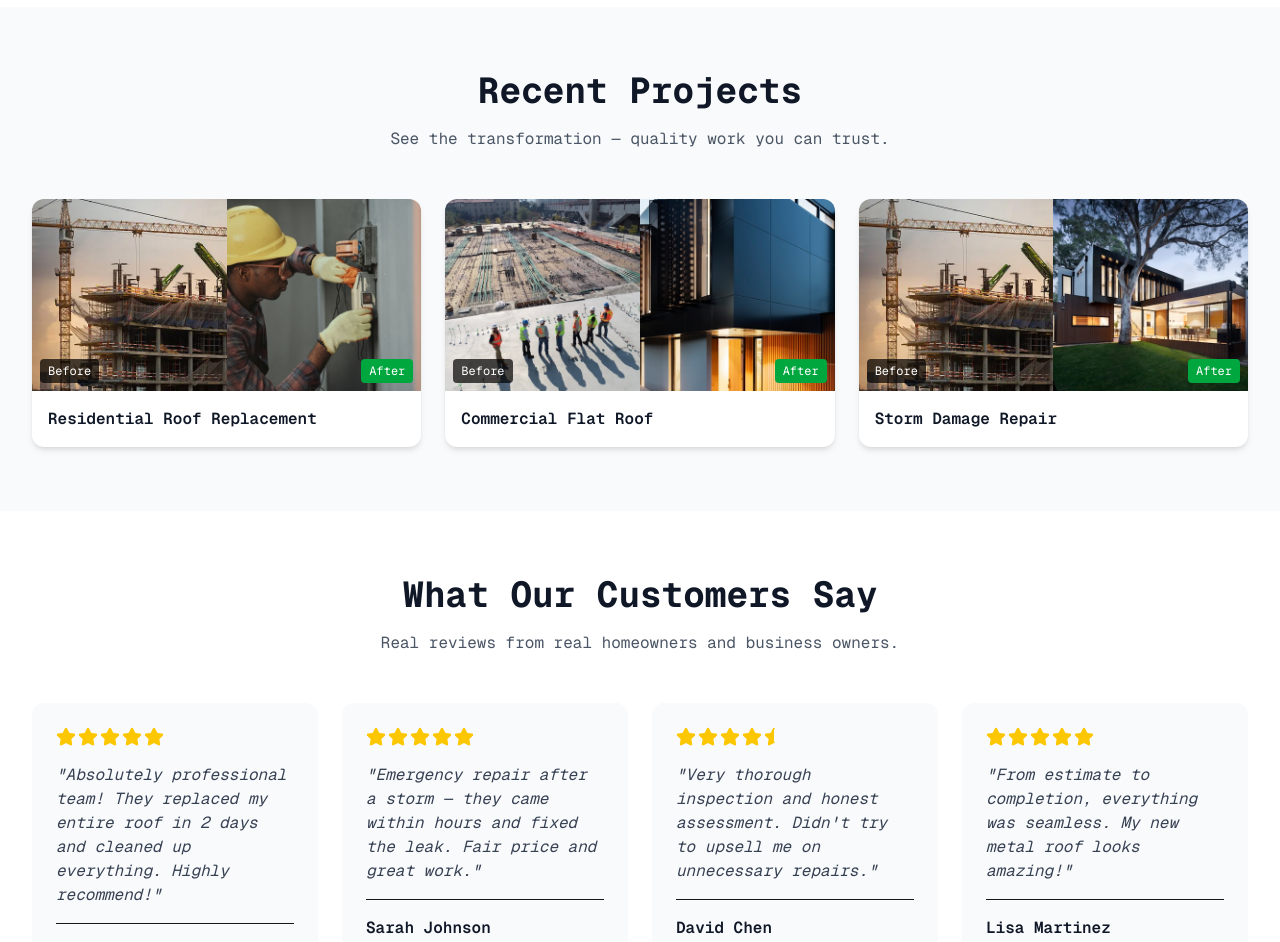
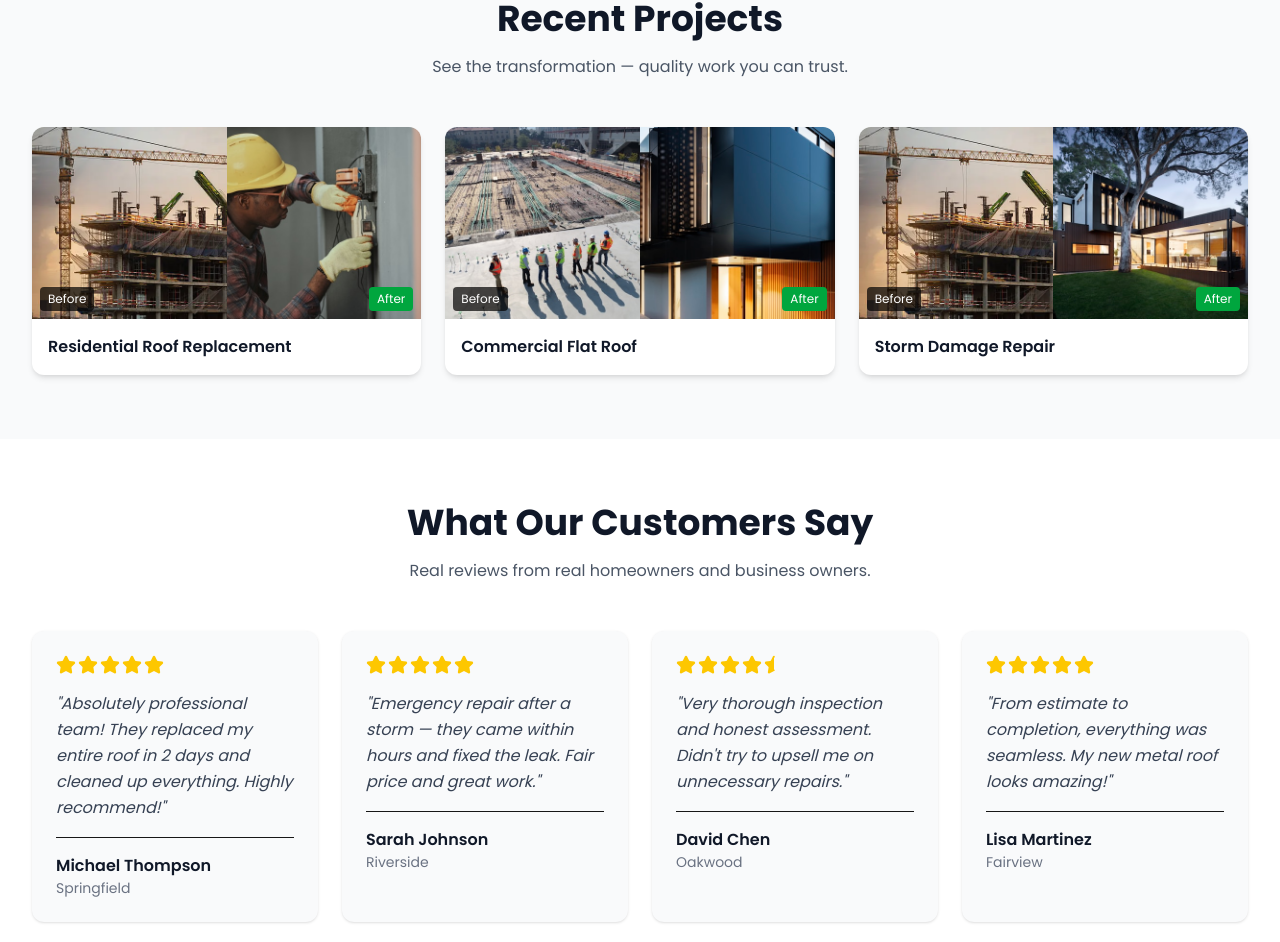
Before and after one commit to Asharkhan468/Roofing-website, a Next.js app: page / in a window 1280 px wide. Shown: the part 2113-3055 px from the top of the page. Built offline with nearby package versions, Linux system fonts and the light colour scheme.

Commit message:
FONT FAMILY CHANGED AND ADD ANIMATION IN SOME SECTION

```diff
--- a/app/layout.tsx
+++ b/app/layout.tsx
@@ -1,20 +1,16 @@
 import type { Metadata } from "next";
-import { Geist, Geist_Mono } from "next/font/google";
+import { Poppins } from "next/font/google";
 import "./globals.css";
 
-const geistSans = Geist({
-  variable: "--font-geist-sans",
+const poppins = Poppins({
   subsets: ["latin"],
-});
-
-const geistMono = Geist_Mono({
-  variable: "--font-geist-mono",
-  subsets: ["latin"],
+  weight: ["300", "400", "500", "600", "700"],
+  variable: "--font-poppins",
 });
 
 export const metadata: Metadata = {
   title: "Roofing Website",
-  description: "Developed By Ashar Ullah Khan",
+  description: "Professional Roofing Services",
 };
 
 export default function RootLayout({
@@ -24,7 +20,7 @@ export default function RootLayout({
 }>) {
   return (
     <html lang="en">
-      <body className={geistMono.className}>{children}</body>
+      <body className={poppins.className}>{children}</body>
     </html>
   );
 }
--- a/components/FAQ.tsx
+++ b/components/FAQ.tsx
@@ -1,4 +1,3 @@
-// components/FAQ.tsx
 'use client';
 
 import { useState } from 'react';
--- a/components/Portfolio.tsx
+++ b/components/Portfolio.tsx
@@ -2,8 +2,16 @@
 
 import { useState } from "react";
 import { ZoomIn } from "lucide-react";
+import { motion, AnimatePresence } from "framer-motion";
 
-const projects = [
+type Project = {
+  id: number;
+  title: string;
+  before: string;
+  after: string;
+};
+
+const projects: Project[] = [
   {
     id: 1,
     title: "Residential Roof Replacement",
@@ -24,27 +32,55 @@ const projects = [
   },
 ];
 
+// Animation variants
+const container = {
+  hidden: { opacity: 0 },
+  show: {
+    opacity: 1,
+    transition: { staggerChildren: 0.15 },
+  },
+};
+
+const item = {
+  hidden: { opacity: 0, y: 30 },
+  show: { opacity: 1, y: 0, transition: { duration: 0.5 } },
+};
+
 export default function Portfolio() {
-  const [selectedProject, setSelectedProject] = useState<
-    (typeof projects)[0] | null
-  >(null);
+  const [selectedProject, setSelectedProject] = useState<Project | null>(null);
 
   return (
     <section className="py-16 bg-gray-50" id="portfolio">
       <div className="container mx-auto px-6 md:px-8 lg:px-8">
-        <div className="text-center max-w-2xl mx-auto mb-12">
+        {/* Heading */}
+        <motion.div
+          initial={{ opacity: 0, y: -20 }}
+          whileInView={{ opacity: 1, y: 0 }}
+          transition={{ duration: 0.6 }}
+          viewport={{ once: true }}
+          className="text-center max-w-2xl mx-auto mb-12"
+        >
           <h2 className="text-3xl md:text-4xl font-bold text-gray-900 mb-4">
             Recent Projects
           </h2>
           <p className="text-gray-600">
             See the transformation — quality work you can trust.
           </p>
-        </div>
+        </motion.div>
 
-        <div className="grid md:grid-cols-2 lg:grid-cols-3 gap-6">
+        {/* Grid */}
+        <motion.div
+          variants={container}
+          initial="hidden"
+          whileInView="show"
+          viewport={{ once: true }}
+          className="grid md:grid-cols-2 lg:grid-cols-3 gap-6"
+        >
           {projects.map((project) => (
-            <div
+            <motion.div
               key={project.id}
+              variants={item}
+              whileHover={{ scale: 1.03 }}
               className="bg-white rounded-xl overflow-hidden shadow-md hover:shadow-xl transition cursor-pointer"
               onClick={() => setSelectedProject(project)}
             >
@@ -53,7 +89,7 @@ export default function Portfolio() {
                   <div className="relative h-48">
                     <img
                       src={project.before}
-                      alt={`${project.title} Before`}
+                      alt="Before"
                       className="w-full h-full object-cover"
                     />
                     <span className="absolute bottom-2 left-2 bg-black/70 text-white text-xs px-2 py-1 rounded">
@@ -64,7 +100,7 @@ export default function Portfolio() {
                   <div className="relative h-48">
                     <img
                       src={project.after}
-                      alt={`${project.title} After`}
+                      alt="After"
                       className="w-full h-full object-cover"
                     />
                     <span className="absolute bottom-2 right-2 bg-green-600 text-white text-xs px-2 py-1 rounded">
@@ -81,18 +117,29 @@ export default function Portfolio() {
               <div className="p-4">
                 <h3 className="font-semibold text-gray-900">{project.title}</h3>
               </div>
-            </div>
+            </motion.div>
           ))}
-        </div>
+        </motion.div>
       </div>
 
       {/* Lightbox */}
+      <AnimatePresence>
         {selectedProject && (
-        <div
+          <motion.div
+            initial={{ opacity: 0 }}
+            animate={{ opacity: 1 }}
+            exit={{ opacity: 0 }}
             className="fixed inset-0 bg-black/90 z-50 flex items-center justify-center p-4"
             onClick={() => setSelectedProject(null)}
           >
-          <div className="relative max-w-4xl w-full bg-white rounded-xl overflow-hidden">
+            <motion.div
+              initial={{ scale: 0.8, y: 30 }}
+              animate={{ scale: 1, y: 0 }}
+              exit={{ scale: 0.8, y: 30 }}
+              transition={{ duration: 0.3 }}
+              className="relative max-w-4xl w-full bg-white rounded-xl overflow-hidden"
+              onClick={(e) => e.stopPropagation()}
+            >
               <div className="grid md:grid-cols-2">
                 <div>
                   <img
@@ -119,9 +166,10 @@ export default function Portfolio() {
               >
                 ✕
               </button>
-          </div>
-        </div>
+            </motion.div>
+          </motion.div>
         )}
+      </AnimatePresence>
     </section>
   );
 }
--- a/components/Testimonials.tsx
+++ b/components/Testimonials.tsx
@@ -1,8 +1,17 @@
 "use client";
 
 import { Star, StarHalf } from "lucide-react";
+import { motion, Variants } from "framer-motion";
 
-const testimonials = [
+type Testimonial = {
+  id: number;
+  name: string;
+  location: string;
+  rating: number;
+  text: string;
+};
+
+const testimonials: Testimonial[] = [
   {
     id: 1,
     name: "Michael Thompson",
@@ -33,6 +42,26 @@ const testimonials = [
   },
 ];
 
+// ⭐ Animation variants
+const container: Variants = {
+  hidden: { opacity: 0 },
+  show: {
+    opacity: 1,
+    transition: { staggerChildren: 0.15 },
+  },
+};
+
+const card: Variants = {
+  hidden: { opacity: 0, y: 40, scale: 0.95 },
+  show: {
+    opacity: 1,
+    y: 0,
+    scale: 1,
+    transition: { duration: 0.5, ease: "easeOut" },
+  },
+};
+
+// ⭐ Stars
 const renderStars = (rating: number) => {
   const stars = [];
   const fullStars = Math.floor(rating);
@@ -43,6 +72,7 @@ const renderStars = (rating: number) => {
       <Star key={i} className="w-5 h-5 fill-yellow-400 text-yellow-400" />,
     );
   }
+
   if (hasHalfStar) {
     stars.push(
       <StarHalf
@@ -51,6 +81,7 @@ const renderStars = (rating: number) => {
       />,
     );
   }
+
   return stars;
 };
 
@@ -58,30 +89,61 @@ export default function Testimonials() {
   return (
     <section className="py-16 bg-white" id="testimonials">
       <div className="container mx-auto px-4 md:px-6 lg:px-8">
-        <div className="text-center max-w-2xl mx-auto mb-12">
+        {/* Heading */}
+        <motion.div
+          initial={{ opacity: 0, y: -20 }}
+          whileInView={{ opacity: 1, y: 0 }}
+          transition={{ duration: 0.6 }}
+          viewport={{ once: true }}
+          className="text-center max-w-2xl mx-auto mb-12"
+        >
           <h2 className="text-3xl md:text-4xl font-bold text-gray-900 mb-4">
             What Our Customers Say
           </h2>
           <p className="text-gray-600">
             Real reviews from real homeowners and business owners.
           </p>
-        </div>
-        <div className="grid md:grid-cols-2 lg:grid-cols-4 gap-6">
+        </motion.div>
+
+        {/* Grid */}
+        <motion.div
+          variants={container}
+          initial="hidden"
+          whileInView="show"
+          viewport={{ once: true }}
+          className="grid md:grid-cols-2 lg:grid-cols-4 gap-6"
+        >
           {testimonials.map((testimonial) => (
-            <div key={testimonial.id} className="bg-gray-50 rounded-xl p-6">
+            <motion.div
+              key={testimonial.id}
+              variants={card}
+              whileHover={{
+                y: -8,
+                scale: 1.02,
+                transition: { duration: 0.2 },
+              }}
+              className="bg-gray-50 rounded-xl p-6 shadow-sm hover:shadow-xl transition"
+            >
+              {/* Stars */}
               <div className="flex gap-0.5 mb-4">
                 {renderStars(testimonial.rating)}
               </div>
-              <p className="text-gray-700 mb-4 italic">"{testimonial.text}"</p>
+
+              {/* Text */}
+              <p className="text-gray-700 mb-4 italic leading-relaxed">
+                "{testimonial.text}"
+              </p>
+
+              {/* Footer */}
               <div className="border-t pt-4">
                 <p className="font-semibold text-gray-900">
                   {testimonial.name}
                 </p>
                 <p className="text-sm text-gray-500">{testimonial.location}</p>
               </div>
-            </div>
+            </motion.div>
           ))}
-        </div>
+        </motion.div>
       </div>
     </section>
   );
```
Also changed, not shown: components/ContactForm.tsx (+0 -24 lines). Lines whose indentation alone changed are shown as unchanged.
